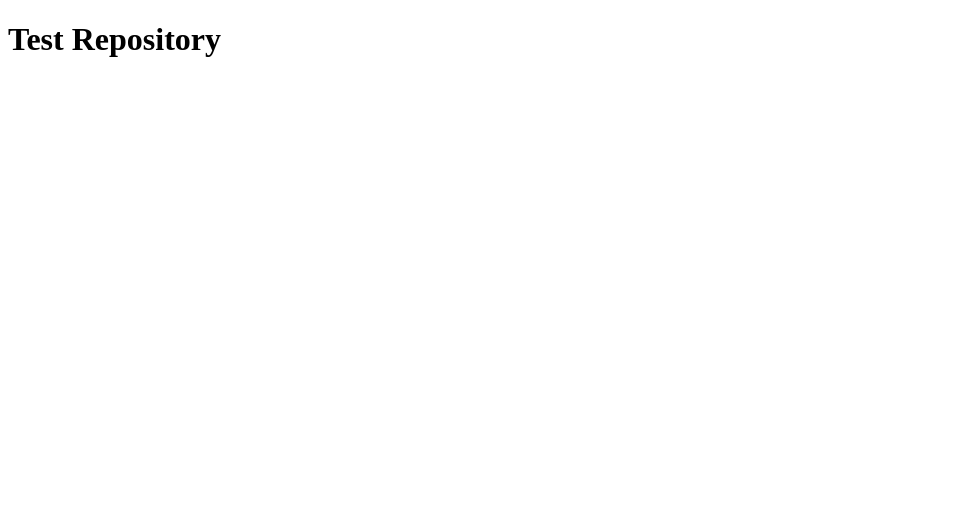
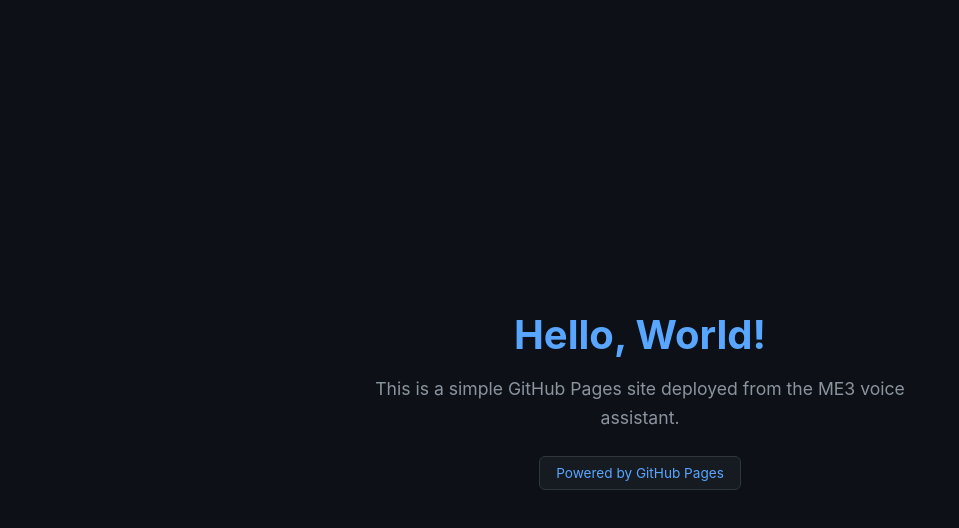
Before and after one commit to cfdumalaog/Example, a plain HTML site: page index.html in a window 1280 px wide. Shown: the whole page, without its empty margins (0-959 px from the left). Drawn offline with Linux system fonts and the light colour scheme.

Commit message:
Deploy GitHub Pages site from ME3

```diff
--- a/index.html
+++ b/index.html
@@ -1,11 +1,57 @@
 <!DOCTYPE html>
 <html lang="en">
 <head>
-  <meta charset="UTF-8">
-  <meta name="viewport" content="width=device-width, initial-scale=1.0">
-  <title>Test</title>
+    <meta charset="UTF-8">
+    <meta name="viewport" content="width=device-width, initial-scale=1.0">
+    <title>Example Site</title>
+    <style>
+        * {
+            margin: 0;
+            padding: 0;
+            box-sizing: border-box;
+        }
+        body {
+            font-family: -apple-system, BlinkMacSystemFont, 'Segoe UI', Roboto, Oxygen, sans-serif;
+            background: #0d1117;
+            color: #c9d1d9;
+            min-height: 100vh;
+            display: flex;
+            flex-direction: column;
+            align-items: center;
+            justify-content: center;
+        }
+        .container {
+            text-align: center;
+            padding: 2rem;
+            max-width: 600px;
+        }
+        h1 {
+            font-size: 2.5rem;
+            color: #58a6ff;
+            margin-bottom: 1rem;
+        }
+        p {
+            font-size: 1.1rem;
+            line-height: 1.6;
+            color: #8b949e;
+        }
+        .badge {
+            display: inline-block;
+            margin-top: 1.5rem;
+            padding: 0.5rem 1rem;
+            background: #161b22;
+            border: 1px solid #30363d;
+            border-radius: 6px;
+            font-size: 0.85rem;
+            color: #58a6ff;
+        }
+    </style>
 </head>
 <body>
-  <h1>Test Repository</h1>
+    <div class="container">
+        <h1>Hello, World!</h1>
+        <p>This is a simple GitHub Pages site deployed from the ME3 voice assistant.</p>
+        <div class="badge">Powered by GitHub Pages</div>
+    </div>
 </body>
 </html>
```
